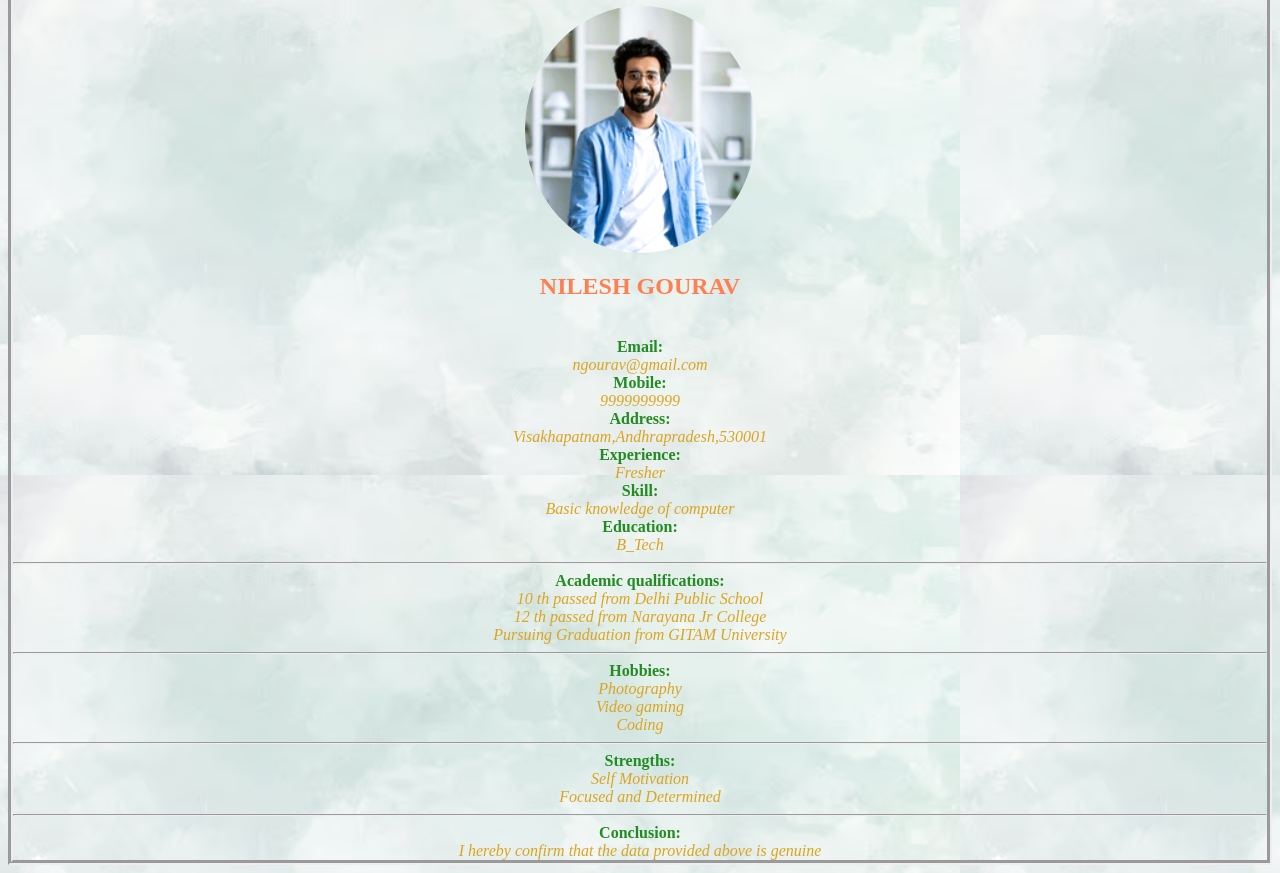
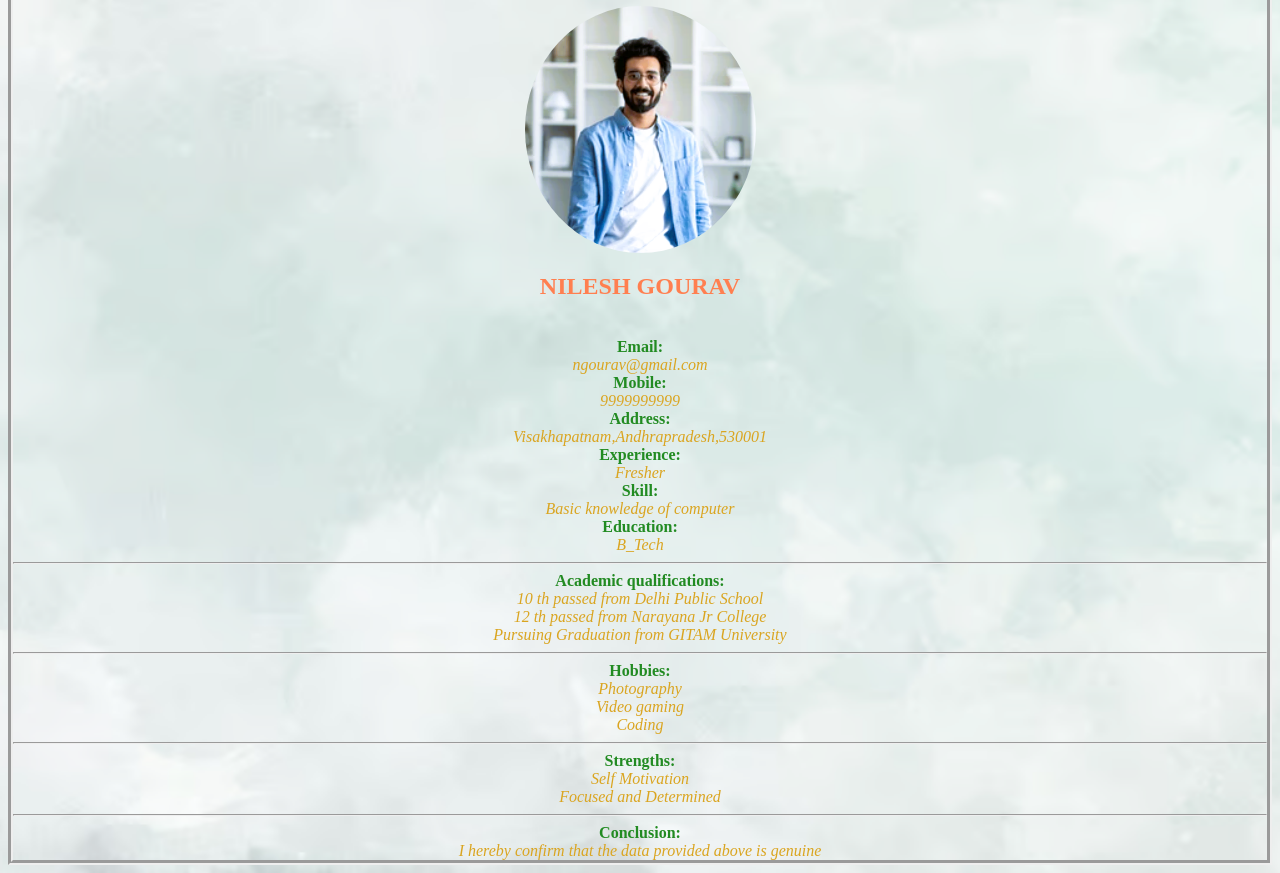
Before and after one commit to sanjana-kinjarapu/sanjanaedumoon, a plain HTML site: page index.html in a window 1280 px wide. Shown: the part 65-938 px from the top of the page. Drawn offline with Linux system fonts and the light colour scheme.

Commit message:
Update index.html

```diff
--- a/index.html
+++ b/index.html
@@ -13,6 +13,9 @@
                 border-style:groove;
                 border-width:5px;
                 background-image: url(background.avif);
+                background-repeat:no-repeat;
+                background-size:cover;
+                background-position:center center;
             }
             img{
                 border-radius:50%;
@@ -51,4 +54,4 @@
             <i>I hereby confirm that the data provided above is genuine</i>
         </body>
     </head>
-</html
+</html>
```
